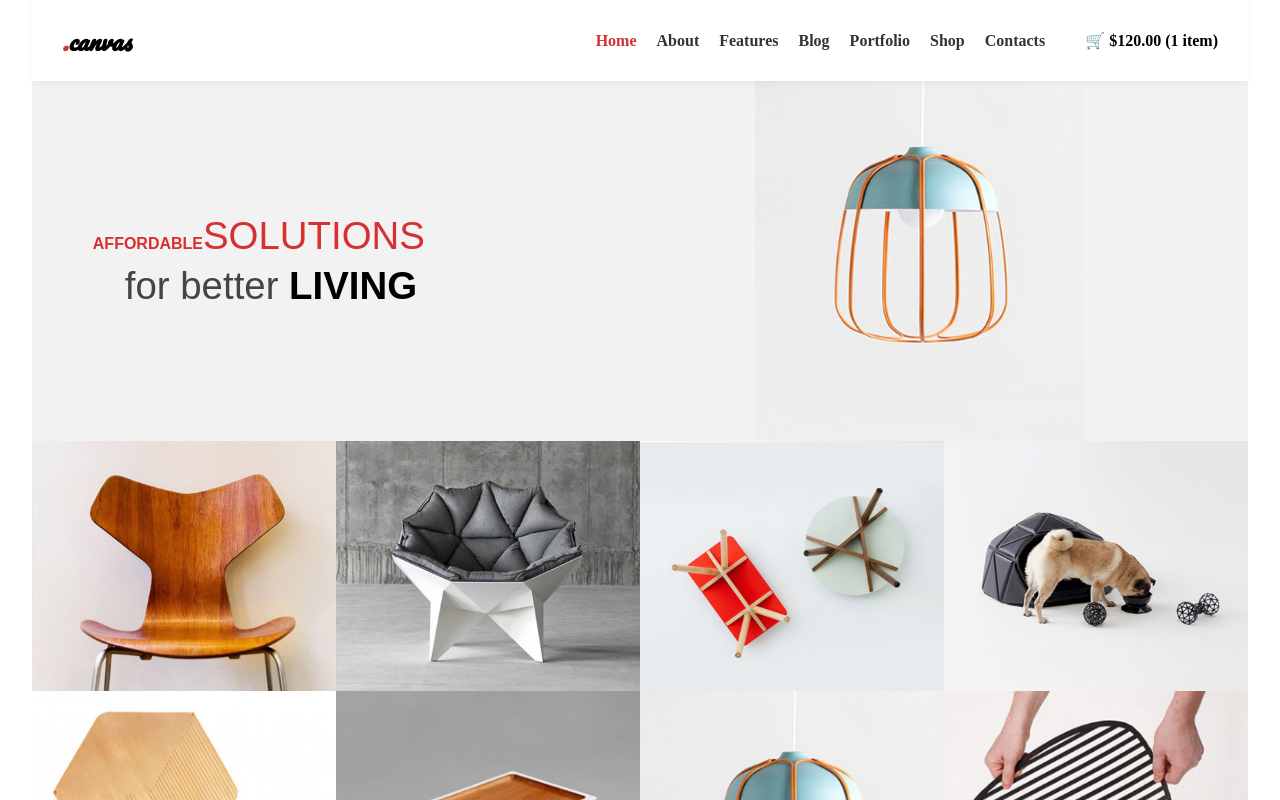
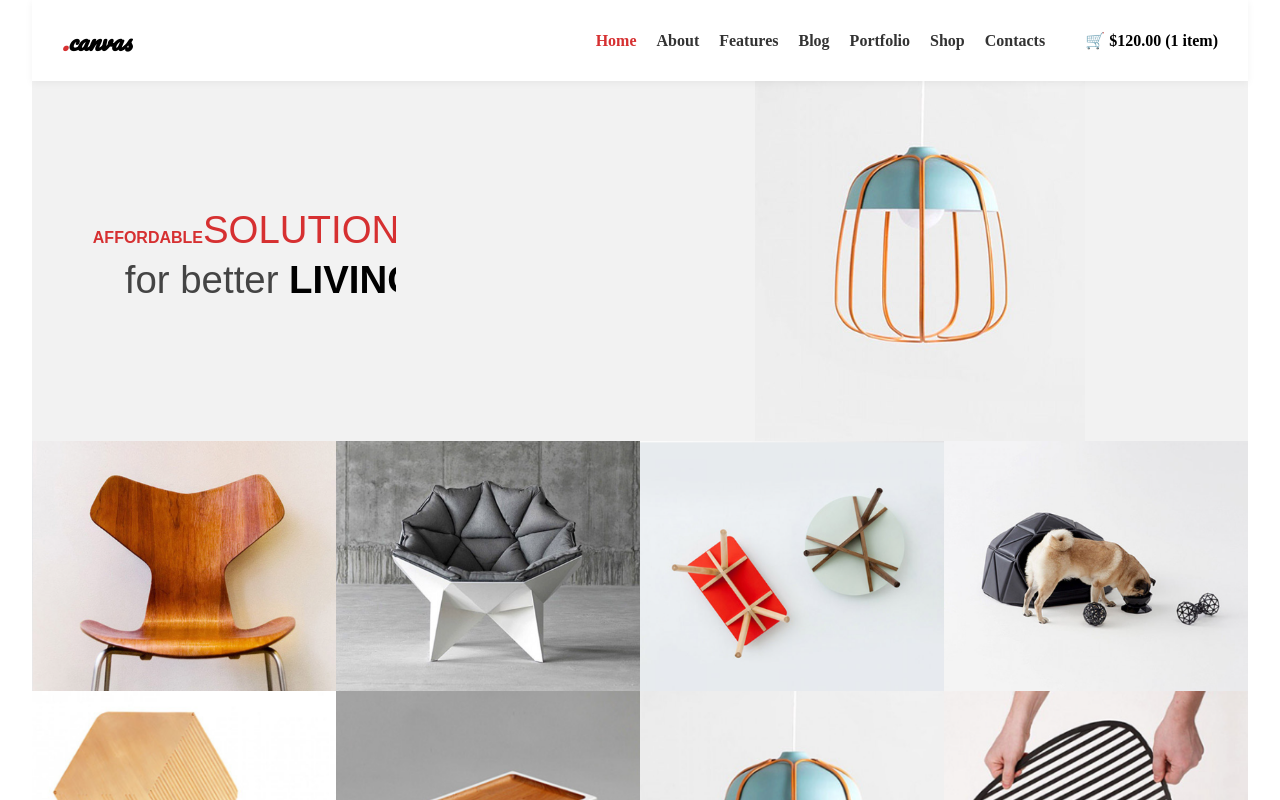
Before and after one commit to Surendra3102/Homeneed-canvas-, a React (Vite) app: page / in a window 1280 px wide. Shown: the top 800 px of the page. Built offline with nearby package versions, Linux system fonts and the light colour scheme.

Commit message:
setup deployment

```diff
--- a/src/components/Hero.jsx
+++ b/src/components/Hero.jsx
@@ -6,7 +6,9 @@ const slides = [
     id: 1,
     text: (
       <>
-        <span className="highlight">WE</span><span className='high'>LOVE</span> <br /> &nbsp;&nbsp;&nbsp;<span className='null'>what we</span> <b>DO</b>
+        <span className="highlight">WE</span><span className="high">LOVE</span>
+        <br />
+        &nbsp;&nbsp;&nbsp;<span className="null">what we</span> <b>DO</b>
       </>
     ),
     img: "10.png",
@@ -16,7 +18,11 @@ const slides = [
     id: 2,
     text: (
       <>
-        <span className="highlight">AFFORDABLE</span><span className='high'>SOLUTIONS</span><br/>&nbsp;&nbsp;&nbsp;<span className='null'>for better</span> <b>LIVING</b>
+        <span className="highlight">AFFORDABLE</span>
+        <span className="high">SOLUTIONS</span>
+        <br />
+        &nbsp;&nbsp;&nbsp;<span className="null">for better</span>{" "}
+        <b>LIVING</b>
       </>
     ),
     img: "6.png",
@@ -26,8 +32,11 @@ const slides = [
     id: 3,
     text: (
       <>
-        <span className="highlight">TRANSFORMING</span><span className='high'>SPACES</span> <br />{" "}
-        &nbsp;&nbsp;&nbsp;<span className='null'>transforming</span> <b>LIVES</b>
+        <span className="highlight">TRANSFORMING</span>
+        <span className="high">SPACES</span>
+        <br />
+        &nbsp;&nbsp;&nbsp;<span className="null">transforming</span>{" "}
+        <b>LIVES</b>
       </>
     ),
     img: "5.png",
@@ -38,15 +47,19 @@ const slides = [
 export default function Hero() {
   const [index, setIndex] = useState(0);
 
+  // Config: typingDuration + pause
+  const typingDuration = 3000; // ms (must match CSS animation-duration)
+  const pause = 1000; // ms
+  const slideInterval = typingDuration + pause;
+
   const showSlide = (i) => {
     setIndex((prev) => (i + slides.length) % slides.length);
   };
 
-  // Auto-slide
   useEffect(() => {
     const interval = setInterval(() => {
       showSlide(index + 1);
-    }, 4000);
+    }, slideInterval);
     return () => clearInterval(interval);
   }, [index]);
 
@@ -56,10 +69,13 @@ export default function Hero() {
         className="slides"
         style={{ transform: `translateX(-${index * 100}%)` }}
       >
-        {slides.map((slide) => (
+        {slides.map((slide, i) => (
           <div key={slide.id} className="slide">
             <div className="slide-text">
-              <h2>{slide.text}</h2>
+              {/* ✅ Force re-run typing animation when index changes */}
+              <h2 key={index}>
+                <span className="typing">{slide.text}</span>
+              </h2>
             </div>
             <div className="slide-img">
               <img src={slide.img} alt="slide" />
--- a/src/styles/Hero.css
+++ b/src/styles/Hero.css
@@ -43,7 +43,7 @@
 .slide-text .highlight {
   color: #d63031;
   font-weight: 700;
-  font-size: clamp(1rem, 2vw, 1.0rem);
+  font-size: clamp(1rem, 2vw, 1rem);
 }
 
 .high {
@@ -60,6 +60,20 @@
   color: #000;
 }
 
+/* ✅ Typing effect */
+.typing {
+  display: inline-block;
+  overflow: hidden;
+  white-space: nowrap;
+  width: 0;
+  animation: typing 3s steps(30, end) forwards;  /* 3s typing */
+}
+
+@keyframes typing {
+  from { width: 0; }
+  to { width: 100%; }
+}
+
 /* image column */
 .slide-img {
   flex: 1;
@@ -69,7 +83,7 @@
 }
 
 .slide-img img {
-  max-width: 80%;         /* don’t stretch full, keep centered */
+  max-width: 80%;
   height: auto;
   object-fit: contain;
   display: block;
@@ -97,7 +111,6 @@
   cursor: pointer;
   font-size: 18px;
   font-weight: bold;
-  border-radius: 0;
   background: rgba(0, 0, 0, 0.3);
   color: #fff;
 }
@@ -105,7 +118,7 @@
 /* ✅ Responsive tweaks */
 @media (max-width: 768px) {
   .slide {
-    flex-direction: row; /* still side by side */
+    flex-direction: row;
     padding: 10px;
   }
 
@@ -119,7 +132,7 @@
   }
 
   .slide-img img {
-    max-width: 85px;   /* fixed size on small screens */
+    max-width: 85px;
   }
 
   .arrow {
```
